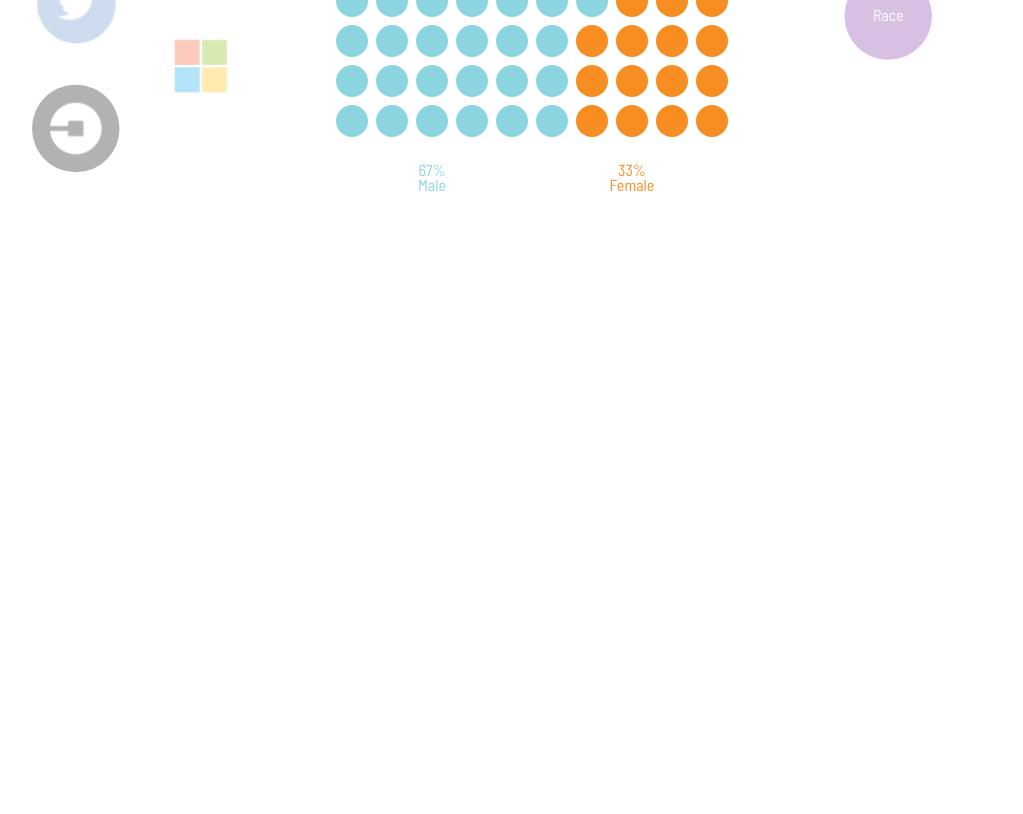
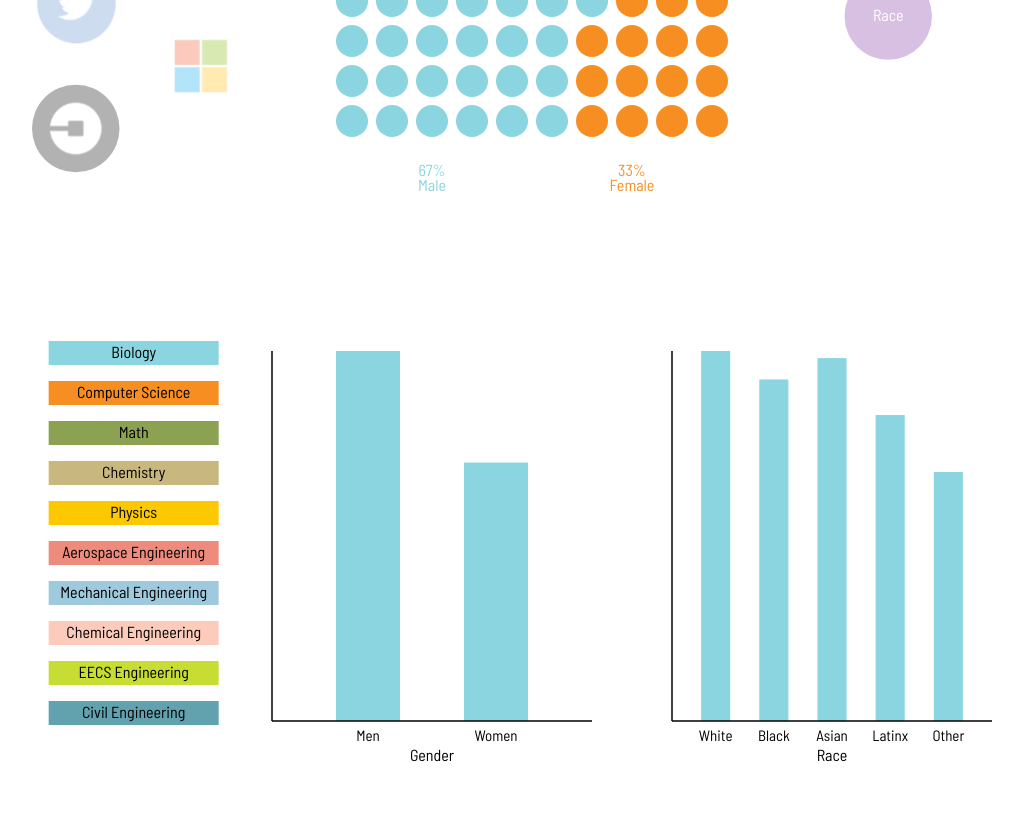
Before and after one commit to liuy0421/diversity-in-stem, a plain HTML site: page index.html in a window 1280 px wide. Shown: the part 2089-2903 px from the top of the page, without its empty margins (108-1131 px from the left). Before the commit the page ends 2400 px from the top, so only its background shows below. Drawn offline with Linux system fonts and the light colour scheme.

Commit message:
added twobars

```diff
--- a/index.html
+++ b/index.html
@@ -30,6 +30,9 @@
 
 	</div>
 
+	<div id="salary-bar">
+		<svg id="salary-bar-graph" width ="1000" height="500"></svg>
+	</div>
 	<!-- <h1> Look at this graph! </h1>
 	<svg id="svg1" width="1000" height="500"></svg>
 
--- a/main.js
+++ b/main.js
@@ -1,5 +1,5 @@
 var topTechSVG = document.getElementById("top-tech-graph");
-// var svg2 = document.getElementById("svg2");
+var salaryBarSVG = document.getElementById("salary-bar-graph");
 // var svg3 = document.getElementById("svg3");
 // var svg4 = document.getElementById("svg4");
 // var svg5 = document.getElementById("svg5");
@@ -158,6 +158,10 @@ var w1 = document.getElementById("top-tech-graph").getAttribute("width");
 var h1 = document.getElementById("top-tech-graph").getAttribute("height");
 var techDots = new Dots(0, 0, w1, h1, techDotsData, "tech-dots-chart", topTechSVG, true);
 techDots.draw();
+var w2 = document.getElementById("salary-bar-graph").getAttribute("width");
+var h2 = document.getElementById("salary-bar-graph").getAttribute("height");
+var salaryBar = new twoBars(0,0, w2, h2, dataBars, "salary-bar-graph", salaryBarSVG);
+salaryBar.draw();
 
 // w = 800;
 
```
